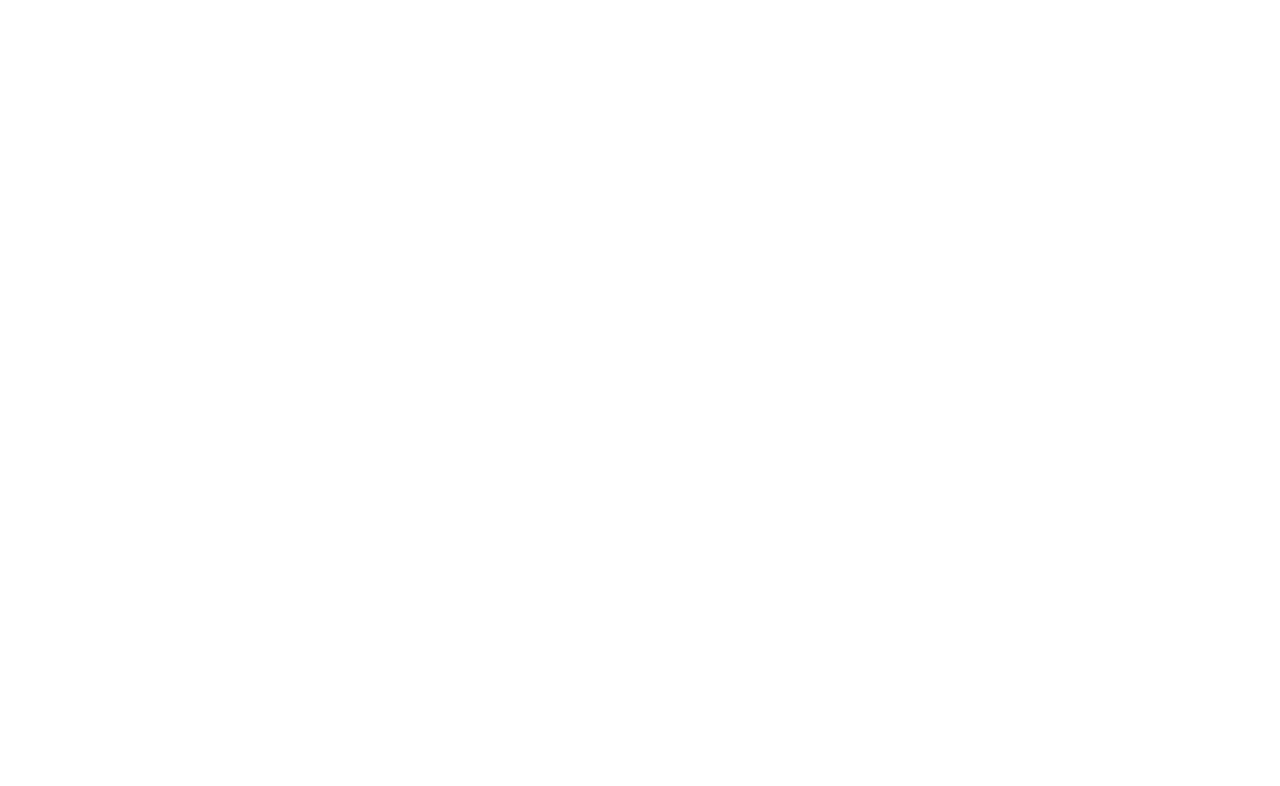
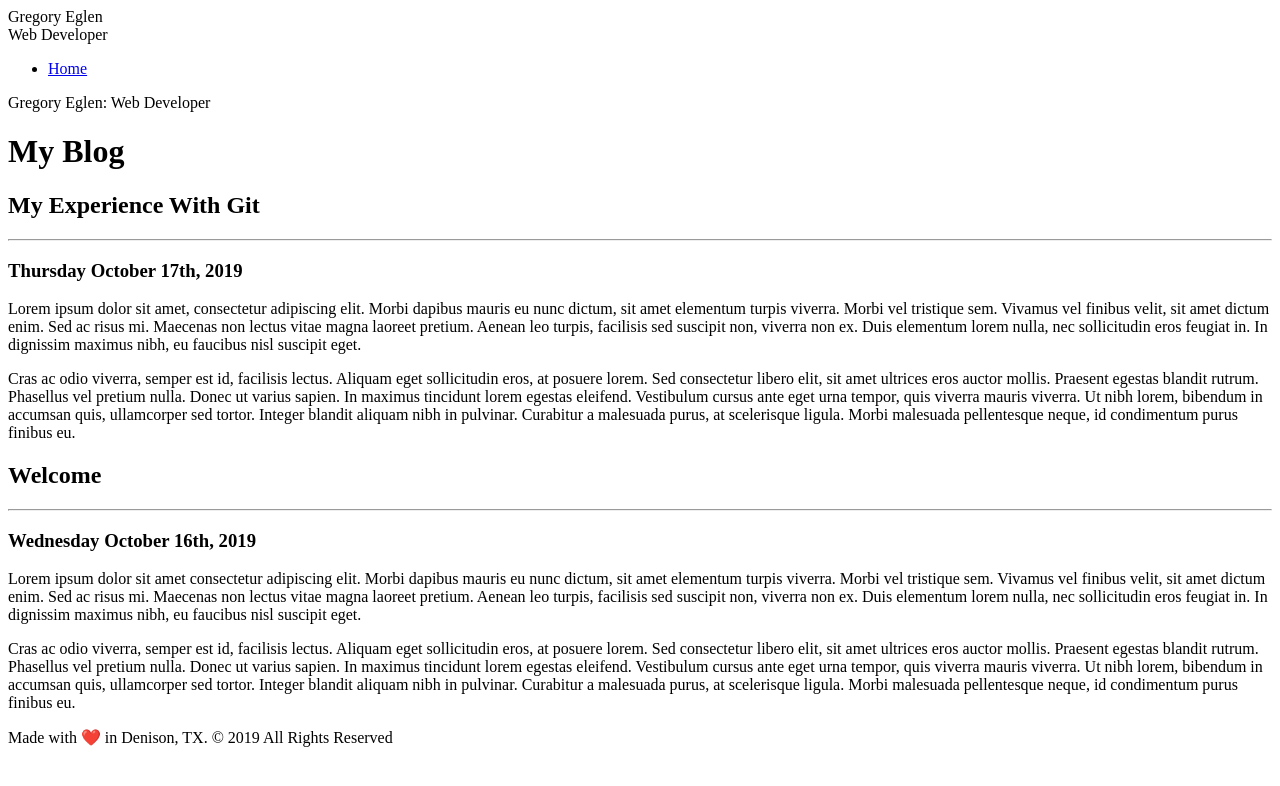
Before and after one commit to gregory-eglen/personal-blog, a plain HTML site: page index.html in a window 1280 px wide. Drawn offline with Linux system fonts and the light colour scheme.

Commit message:
Added HTML to index.html preparing for CSS styles

```diff
--- a/index.html
+++ b/index.html
@@ -7,6 +7,71 @@
   <title>Gregory Eglen - Web Developer</title>
 </head>
 <body>
-
+  <div class="parent">
+    <div class="wrapper">
+      <nav>
+        <div class="inner-wrap">
+          <div class="site-header">Gregory Eglen</div>
+          <div class="site-subheader">Web Developer</div>
+          <ul class="site-navigation">
+            <li><a href="index.html">Home</a></li>
+          </ul>
+        </div>
+      </nav>
+      <main>
+        <div class="menu">
+          <div class="menu-icon" id="sidebarCollapse">
+            <span class="mobile-header">Gregory Eglen: Web Developer</span>
+          </div>
+        </div>
+        <h1>My Blog</h1>
+        <article>
+          <h2>My Experience With Git</h2>
+          <hr />
+          <h3>Thursday October 17th, 2019</h3>
+          <p>
+            Lorem ipsum dolor sit amet, consectetur adipiscing elit. Morbi dapibus mauris eu nunc
+            dictum, sit amet elementum turpis viverra. Morbi vel tristique sem. Vivamus vel finibus velit, sit amet
+            dictum enim. Sed ac risus mi. Maecenas non lectus vitae magna laoreet pretium. Aenean leo turpis, facilisis
+            sed suscipit non, viverra non ex. Duis elementum lorem nulla, nec sollicitudin eros feugiat in. In
+            dignissim maximus nibh, eu faucibus nisl suscipit eget.
+          </p>
+          <p>
+            Cras ac odio viverra, semper est id, facilisis lectus. Aliquam eget sollicitudin eros, at posuere lorem.
+            Sed consectetur libero elit, sit amet ultrices eros auctor mollis. Praesent egestas blandit rutrum. Phasellus vel pretium nulla. Donec ut varius sapien. In maximus tincidunt lorem egestas eleifend. Vestibulum cursus ante
+            eget urna tempor, quis viverra mauris viverra. Ut nibh lorem, bibendum in accumsan quis, ullamcorper sed
+            tortor. Integer blandit aliquam nibh in pulvinar. Curabitur a malesuada purus, at scelerisque ligula. Morbi
+            malesuada pellentesque neque, id condimentum purus finibus eu.
+          </p>
+        </article>
+        <article>
+          <h2>Welcome</h2>
+          <hr />
+          <h3>Wednesday October 16th, 2019</h3>
+          <p>
+            Lorem ipsum dolor sit amet consectetur adipiscing elit. Morbi dapibus mauris eu nunc
+            dictum, sit amet elementum turpis viverra. Morbi vel tristique sem. Vivamus vel finibus velit, sit amet
+            dictum enim. Sed ac risus mi. Maecenas non lectus vitae magna laoreet pretium. Aenean leo turpis, facilisis
+            sed suscipit non, viverra non ex. Duis elementum lorem nulla, nec sollicitudin eros feugiat in. In
+            dignissim
+            maximus nibh, eu faucibus nisl suscipit eget.
+          </p>
+          <p>
+            Cras ac odio viverra, semper est id, facilisis lectus. Aliquam eget sollicitudin eros, at posuere lorem.
+            Sed
+            consectetur libero elit, sit amet ultrices eros auctor mollis. Praesent egestas blandit rutrum. Phasellus
+            vel
+            pretium nulla. Donec ut varius sapien. In maximus tincidunt lorem egestas eleifend. Vestibulum cursus ante
+            eget urna tempor, quis viverra mauris viverra. Ut nibh lorem, bibendum in accumsan quis, ullamcorper sed
+            tortor. Integer blandit aliquam nibh in pulvinar. Curabitur a malesuada purus, at scelerisque ligula. Morbi
+            malesuada pellentesque neque, id condimentum purus finibus eu.
+          </p>
+        </article>
+        <footer>
+          Made with ❤️ in Denison, TX. © 2019 All Rights Reserved
+        </footer>
+      </main>
+    </div>
+  </div>
 </body>
 </html>
```
